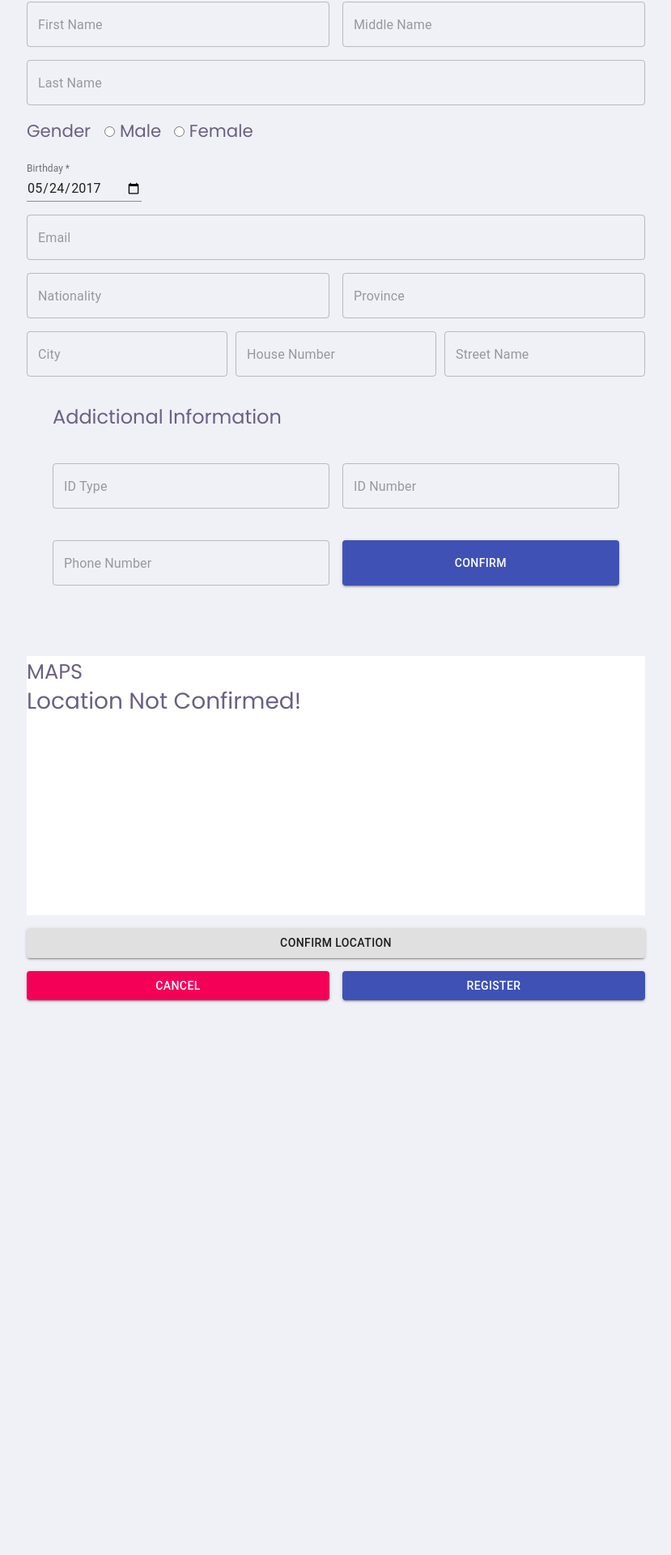
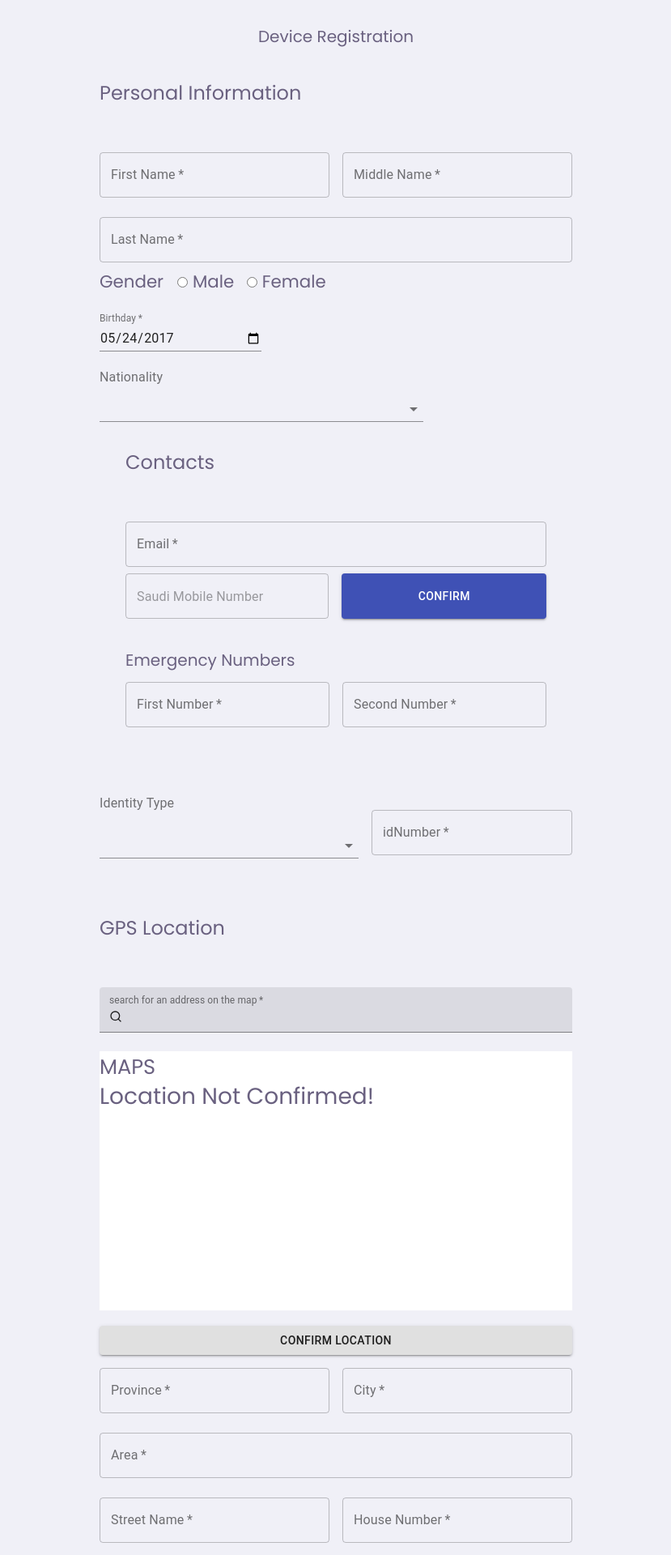
Before and after one commit to delfim-junior/DigitTracker, a React (Create React App) app in the folder tracker/: page /register/device in a window 1280 px wide. Shown: the part 236-2156 px from the top of the page at 81% size, without its empty margins (225-1054 px from the left). Before the commit the page ends 1510 px from the top, so only its background shows below. Built offline with nearby package versions, Linux system fonts and the light colour scheme; the HTML template or start-up script is replaced by a standard one.

Commit message:
Device Register

```diff
--- a/tracker/src/pages/Register/Device.js
+++ b/tracker/src/pages/Register/Device.js
@@ -1,7 +1,8 @@
 import React, { useState } from 'react';
 import { useHistory } from 'react-router-dom';
-import { FiUserPlus, FiArrowLeft } from 'react-icons/fi'
-import { OutlinedInput } from '@material-ui/core';
+import { FiUserPlus, FiArrowLeft, FiSearch } from 'react-icons/fi'
+import { OutlinedInput, InputLabel, Select, MenuItem } from '@material-ui/core';
+import InputAdornment from '@material-ui/core/InputAdornment';
 import { Button } from '@material-ui/core';
 import { makeStyles } from '@material-ui/core/styles';
 import TextField from '@material-ui/core/TextField';
@@ -23,6 +24,10 @@ const useStyles = makeStyles((theme) => ({
         marginRight: theme.spacing(1),
         width: 200,
     },
+    margin: {
+        margin: theme.spacing(1),
+    },
+
 }));
 
 function UserTracker() {
@@ -45,11 +50,17 @@ function UserTracker() {
         nationality: '',
         province: '',
         city: '',
+        area: '',
         houseNumber: '',
         streetName: '',
         idType: '',
         idNumber: '',
         phoneNumber: '',
+        confirmationCode: '',
+        emergencyNumber1: '',
+        emergencyNumber2: '',
+        searchInput: '',
+
 
     })
 
@@ -64,6 +75,7 @@ function UserTracker() {
     function handleFormInput(event) {
         const { name, value } = event.target
         setFormInput({ ...formInput, [name]: value })
+        console.log(formInput)
     }
 
     function handleLocationConfirm() {
@@ -84,11 +96,16 @@ function UserTracker() {
             nationality,
             province,
             city,
+            area,
             houseNumber,
             streetName,
             idType,
             idNumber,
-            phoneNumber
+            confirmationCode,
+            emergencyNumber1,
+            emergencyNumber2,
+            phoneNumber,
+            searchInput
         } = formInput
 
         const { latitude, longitude } = location
@@ -96,11 +113,17 @@ function UserTracker() {
         const isEmail = validator.isEmail(email)
         if (isEmail) {
             if (latitude !== '' && longitude !== '') {
+                if (confirmation) {
                        //Backend...
                         setSuccessMessage(true)
                         setTimeout(() => {
                             history.push('/')
                         }, 3000)
+                }
+                else {
+                    toast.warn('Please, confirm your phone number!')
+                }
+
             }
             else {
                 toast.warn('Please, confirm your location!')
@@ -121,36 +144,50 @@ function UserTracker() {
                     <h6 onClick={handleGoBack}>Home</h6>
                 </header>
                 <div className="icon">
-                    <FiUserPlus size={80} />
-                    <h5>User Tracker</h5>
+                    <img
+                        src="https://firebasestorage.googleapis.com/v0/b/digitracker-5ea27.appspot.com/o/FCMImages%2Flogo.png?alt=media&token=b15e6a20-58dc-4d76-b195-f26e1422ea98"
+                        alt="logo image"
+                        width="120px"
+                        height="120px"
+                    />
+                    <br />
+                    <h5>Device Registration</h5>
                 </div>
+                <fieldset className="field-container">
+                    <legend>Personal Information</legend>
                     <div className="names">
-                    <OutlinedInput
+                        <TextField
                             className='firsname'
-                        placeholder="First Name"
+                            label="First Name"
+                            variant="outlined"
+                            margin="normal"
                             type='text'
                             name="firstName"
                             required
                             onChange={handleFormInput}
                         />
-                    <OutlinedInput
+                        <TextField
                             className='middlename'
-                        placeholder="Middle Name"
+                            label="Middle Name"
+                            variant="outlined"
+                            margin="normal"
                             type='text'
                             name="middleName"
                             required
                             onChange={handleFormInput}
                         />
                     </div>
-                <OutlinedInput
-                    className=''
-                    placeholder="Last Name"
+                    <TextField
+                        label="Last Name"
+                        variant="outlined"
+                        margin="normal"
                         type='text'
                         name="lastName"
+                        fullWidth
                         required
                         onChange={handleFormInput}
                     />
-                <div className='gender'>
+                    <div className='gender' style={{ marginBottom: "15px" }}>
                         <span>Gender</span>
                         &nbsp;
                         &nbsp;
@@ -169,7 +206,7 @@ function UserTracker() {
                             <input
                                 type="radio"
                                 name="gender"
-                            id="male"
+                                id="female"
                                 value="F"
                                 onChange={handleFormInput}
                                 required
@@ -177,6 +214,7 @@ function UserTracker() {
                             <span>Female</span>
                         </label>
                     </div>
+
                     <TextField
                         id="date"
                         label="Birthday"
@@ -190,11 +228,32 @@ function UserTracker() {
                         required
                         onChange={handleFormInput}
                     />
-                <OutlinedInput
+
+                    <div style={{ marginTop: '1.5rem' }}>
+                        <InputLabel id="label">Nationality</InputLabel>
+                        <Select
+                            style={{ width: '25rem' }}
+                            labelId="label"
+                            id="select"
+                            name="nationality"
+                            required
+                            onChange={handleFormInput}
+                        >
+                            <MenuItem value="10">Chicago</MenuItem>
+                            <MenuItem value="20">NYC</MenuItem>
+                        </Select>
+                    </div>
+
+                    <fieldset className="field-container">
+                        <legend>Contacts</legend>
+                        <TextField
                             className=''
-                    placeholder="Email"
+                            label="Email"
+                            variant="outlined"
+                            margin="normal"
                             type='text'
                             name="email"
+                            fullWidth
                             required
                             onChange={handleFormInput}
                         />
@@ -202,72 +261,7 @@ function UserTracker() {
                         <div className="names">
                             <OutlinedInput
                                 className='firsname'
-                        placeholder="Nationality"
-                        type='text'
-                        name="nationality"
-                        required
-                        onChange={handleFormInput}
-                    />
-                    <OutlinedInput
-                        className='middlename'
-                        placeholder="Province"
-                        type='text'
-                        name="province"
-                        required
-                        onChange={handleFormInput}
-                    />
-                </div>
-                <div>
-                    <OutlinedInput
-                        className='first-line'
-                        placeholder="City"
-                        type='text'
-                        name="city"
-                        required
-                        onChange={handleFormInput}
-                    />
-                    <OutlinedInput
-                        className='first-line'
-                        placeholder="House Number"
-                        type='number'
-                        name="houseNumber"
-                        required
-                        onChange={handleFormInput}
-                    />
-                    <OutlinedInput
-                        className=''
-                        placeholder="Street Name"
-                        type='text'
-                        name="streetName"
-                        required
-                        onChange={handleFormInput}
-                    />
-                </div>
-                <fieldset className="idinfo">
-                    <legend>Addictional Information</legend>
-                    <div className="names">
-                        <OutlinedInput
-                            className='firsname'
-                            placeholder="ID Type"
-                            type='text'
-                            name="idType"
-                            required
-                            onChange={handleFormInput}
-                        />
-                        <OutlinedInput
-                            className='middlename'
-                            placeholder="ID Number"
-                            type='number'
-                            name="idNumber"
-                            required
-                            onChange={handleFormInput}
-                        />
-                    </div>
-                    <br />
-                    <div className="names">
-                        <OutlinedInput
-                            className='firsname'
-                            placeholder="Phone Number"
+                                placeholder="Saudi Mobile Number"
                                 type='text'
                                 name="phoneNumber"
                                 required
@@ -287,22 +281,95 @@ function UserTracker() {
                         {
                             confirmation &&
                             <div className="names">
-                            <h6
-                                className='firsname'
-                            >
+                                <h6 className='firsname'>
                                     Verify the mobile phone number through SMS
                                 </h6>
-                            <OutlinedInput
+                                <TextField
                                     className='middlename'
-                                placeholder="Confirmation Code"
-                                type='text'
-                                name="middlename"
+                                    label="Confirmation Code"
+                                    variant="outlined"
+                                    margin="normal"
+                                    type='number'
+                                    name="confirmationCode"
                                     required
                                 />
                             </div>
                         }
+                        <h5>Emergency Numbers</h5>
+                        <div className="names" style={{ marginTop: "15px" }}>
+                            <TextField
+                                className='firsname'
+                                label="First Number"
+                                variant="outlined"
+                                type='text'
+                                name="emergencyNumber1"
+                                required
+                                onChange={handleFormInput}
+                            />
+                            <TextField
+                                className='middlename'
+                                label="Second Number"
+                                variant="outlined"
+                                type='text'
+                                name="emergencyNumber2"
+                                required
+                                onChange={handleFormInput}
+                            />
+                        </div>
                     </fieldset>
-                <div className="maps">
+
+                    <br />
+                    <div className="names" style={{ marginTop: '15px' }}>
+                        <div>
+                            <InputLabel id="label">Identity Type</InputLabel>
+                            <Select
+                                style={{ width: '20rem', marginRight: '1rem', marginTop: '20px' }}
+                                labelId="label"
+                                id="select"
+                                name="idType"
+                                required
+                                onChange={handleFormInput}
+                            >
+                                <MenuItem value="10">Chicago</MenuItem>
+                                <MenuItem value="20">NYC</MenuItem>
+                            </Select>
+                        </div>
+
+                        <TextField
+                            label="idNumber"
+                            variant="outlined"
+                            margin="normal"
+                            type='text'
+                            name="idNumber"
+                            fullWidth
+                            required
+                            onChange={handleFormInput}
+                        />
+                    </div>
+                </fieldset>
+
+                <fieldset className="field-container">
+                    <legend>GPS Location</legend>
+
+                    <TextField
+                        label="search for an address on the map"
+                        variant="filled"
+                        margin="normal"
+                        fullWidth
+                        InputProps={{
+                            startAdornment: (
+                                <InputAdornment position="start">
+                                    <FiSearch />
+                                </InputAdornment>
+                            ),
+                        }}
+                        type='text'
+                        id="input-with-icon-textfield"
+                        name="searchInput"
+                        required
+                        onChange={handleFormInput}
+                    />
+                    <div className="maps" style={{ marginTop: '15px' }}>
                         MAPS
                     <br />
                         {
@@ -319,6 +386,7 @@ function UserTracker() {
                     </div>
                     <Button
                         onClick={handleLocationConfirm}
+                        fullWidth
                         variant={
                             location.latitude && location.longitude
                                 ? 'disabled'
@@ -332,6 +400,65 @@ function UserTracker() {
                                 : 'Confirm Location'
                         }
                     </Button>
+
+                    <div className="names">
+                        <TextField
+                            className='firsname'
+                            label="Province"
+                            variant="outlined"
+                            margin="normal"
+                            type='text'
+                            name="province"
+                            required
+                            onChange={handleFormInput}
+                        />
+                        <TextField
+                            className='middlename'
+                            label="City"
+                            variant="outlined"
+                            margin="normal"
+                            type='text'
+                            name="city"
+                            required
+                            onChange={handleFormInput}
+                        />
+                    </div>
+                    <TextField
+                        className=''
+                        label="Area"
+                        variant="outlined"
+                        margin="normal"
+                        type='text'
+                        name="area"
+                        fullWidth
+                        required
+                        onChange={handleFormInput}
+                    />
+                    <div className="names">
+                        <TextField
+                            className='firsname'
+                            label="Street Name"
+                            variant="outlined"
+                            margin="normal"
+                            type='text'
+                            name="streetName"
+                            required
+                            onChange={handleFormInput}
+                        />
+                        <TextField
+                            className='middlename'
+                            label="House Number"
+                            variant="outlined"
+                            margin="normal"
+                            type='number'
+                            name="houseNumber"
+                            required
+                            onChange={handleFormInput}
+                        />
+                    </div>
+                </fieldset>
+
+
                 <div className="names">
                     <Button
                         color='secondary'
--- a/tracker/src/pages/Register/styles.css
+++ b/tracker/src/pages/Register/styles.css
@@ -73,11 +73,6 @@
     margin-right: 1rem;
 }
 
-.user-container .idinfo {
-    margin-top: 2rem;
-    padding: 2rem;
-}
-
 .user-container h6 {
     color: #D68910;
 }
@@ -148,7 +143,7 @@ div.maps {
     margin-right: 1rem;
 }
 
-.professional-container .field-container {
+.field-container {
     margin-top: 2rem;
     padding: 2rem;
 }
```
Lines whose indentation alone changed are shown as unchanged.
